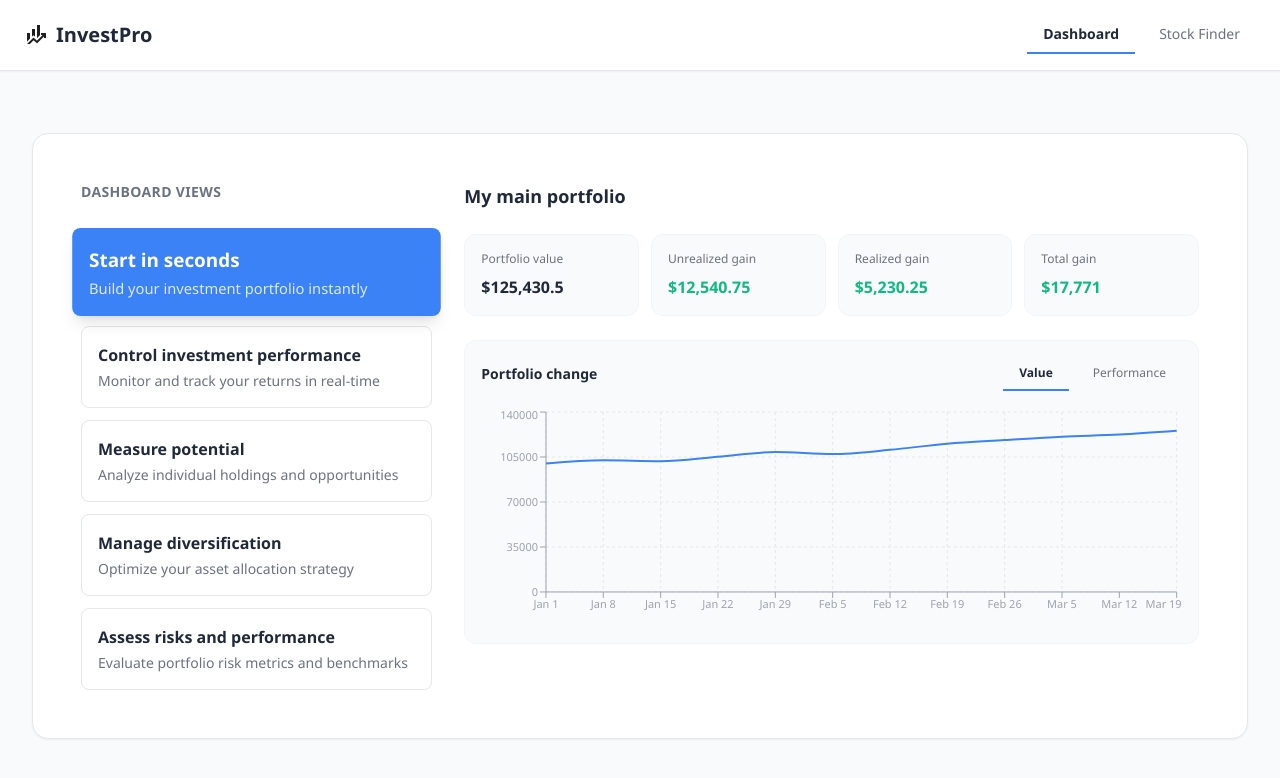
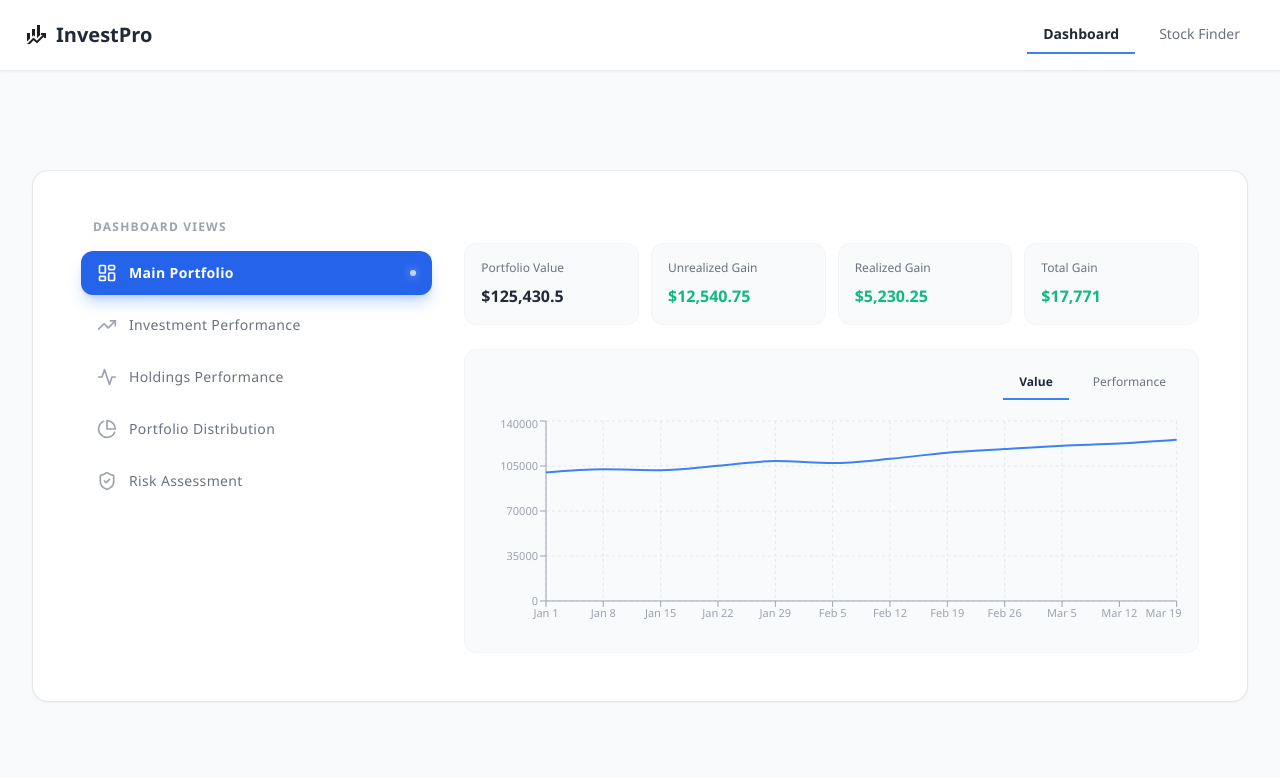
Before and after one commit to lilyyangyi301/portfolio_manager_group_3, a React (Vite) app in the folder Frontend/: page / in a window 1280 px wide. Shown: the top 778 px of the page. Built offline with nearby package versions, Linux system fonts and the light colour scheme.

Commit message:
adjust frontend design

```diff
--- a/Frontend/src/components/DiversificationPanel.jsx
+++ b/Frontend/src/components/DiversificationPanel.jsx
@@ -65,7 +65,6 @@ export const DiversificationPanel = () => {
 
         {/* Distribution Table */}
         <div className="space-y-2">
-          <h4 className="font-semibold text-primary text-sm mb-3">Portfolio distribution</h4>
           {currentData.map((item, idx) => (
             <div key={idx} className="bg-white rounded-lg border border-gray-200 p-3 hover:shadow-md transition-shadow">
               <div className="flex items-center justify-between mb-2">
--- a/Frontend/src/components/FeatureMenu.jsx
+++ b/Frontend/src/components/FeatureMenu.jsx
@@ -1,36 +1,61 @@
 import React from 'react';
 import { mockData } from '../data/mockData';
+import { LayoutDashboard, TrendingUp, Activity, PieChart, ShieldCheck, Layers } from 'lucide-react';
+
+const getIconForTitle = (title) => {
+  const lowerTitle = title.toLowerCase();
+  if (lowerTitle.includes('main')) return <LayoutDashboard size={20} />;
+  if (lowerTitle.includes('investment')) return <TrendingUp size={20} />;
+  if (lowerTitle.includes('holdings')) return <Activity size={20} />;
+  if (lowerTitle.includes('distribution')) return <PieChart size={20} />;
+  if (lowerTitle.includes('risk')) return <ShieldCheck size={20} />;
+  return <Layers size={20} />;
+};
 
 export const FeatureMenu = ({ activeFeature, onSelectFeature }) => {
   return (
-    <div className="space-y-3">
-      <h3 className="text-sm font-semibold text-secondary uppercase tracking-wide mb-4">Dashboard Views</h3>
-      {mockData.features.map((feature) => (
+    <div className="space-y-2">
+      <h3 className="text-xs font-bold text-gray-400 uppercase tracking-widest px-3 mb-4">
+        Dashboard Views
+      </h3>
+      {mockData.features.map((feature) => {
+        const isActive = activeFeature === feature.id;
+
+        return (
           <button
             key={feature.id}
             onClick={() => onSelectFeature(feature.id)}
-          className={`w-full text-left p-4 rounded-lg transition-all duration-200 ${
-            activeFeature === feature.id
-              ? 'bg-accent text-white shadow-lg scale-105'
-              : 'bg-white text-primary hover:bg-gray-50 border border-gray-200'
+            className={`w-full flex items-center gap-3 px-4 py-3 rounded-xl transition-all duration-300 outline-none group ${
+              isActive
+                ? 'bg-blue-600 text-white shadow-lg shadow-blue-500/30'
+                : 'bg-transparent text-gray-500 hover:text-gray-900 hover:bg-gray-100/80'
             }`}
           >
-          <h4
-            className={`font-bold transition-all ${
-              activeFeature === feature.id ? 'text-lg' : 'text-base'
+            {/* Dynamic Icon */}
+            <div
+              className={`transition-colors duration-300 flex items-center justify-center ${
+                isActive ? 'text-white' : 'text-gray-400 group-hover:text-blue-500'
+              }`}
+            >
+              {getIconForTitle(feature.title)}
+            </div>
+
+            {/* Title */}
+            <span
+              className={`font-medium tracking-wide text-sm transition-all duration-300 ${
+                isActive ? 'font-semibold' : ''
               }`}
             >
               {feature.title}
-          </h4>
-          <p
-            className={`text-sm mt-1 transition-colors ${
-              activeFeature === feature.id ? 'text-blue-100' : 'text-secondary'
-            }`}
-          >
-            {feature.description}
-          </p>
+            </span>
+
+            {/* Subtle Active Indicator */}
+            {isActive && (
+              <div className="ml-auto w-1.5 h-1.5 rounded-full bg-white shadow-[0_0_8px_rgba(255,255,255,0.8)] animate-pulse"></div>
+            )}
           </button>
-      ))}
+        );
+      })}
     </div>
   );
 };
--- a/Frontend/src/components/PerformancePanel.jsx
+++ b/Frontend/src/components/PerformancePanel.jsx
@@ -15,7 +15,6 @@ export const PerformancePanel = () => {
         {/* Chart */}
         <div className="lg:col-span-2 bg-gray-50 rounded-xl p-4 border border-gray-100">
           <div className="flex items-center justify-between mb-4">
-            <h4 className="font-semibold text-primary text-sm">Portfolio change</h4>
             <div className="flex gap-2">
               <button
                 onClick={() => setChartType('value')}
@@ -32,7 +31,7 @@ export const PerformancePanel = () => {
             </div>
           </div>
 
-          <ResponsiveContainer width="100%" height={280}>
+          <ResponsiveContainer width="100%" height={280} className="mt-8">
             <LineChart data={history}>
               <CartesianGrid strokeDasharray="3 3" stroke="#e5e7eb" />
               <XAxis dataKey="date" stroke="#9ca3af" style={{ fontSize: '11px' }} />
@@ -60,7 +59,6 @@ export const PerformancePanel = () => {
 
         {/* Performance by Period */}
         <div className="space-y-2">
-          <h4 className="font-semibold text-primary text-sm mb-3">Performance</h4>
           {periods.map((period) => (
             <button
               key={period.period}
--- a/Frontend/src/components/PortfolioOverviewPanel.jsx
+++ b/Frontend/src/components/PortfolioOverviewPanel.jsx
@@ -10,10 +10,10 @@ export const PortfolioOverviewPanel = () => {
   const history = mockData.portfolioHistory;
 
   const metrics = [
-    { label: 'Portfolio value', value: `$${portfolio.value.toLocaleString('en-US', { maximumFractionDigits: 2 })}` },
-    { label: 'Unrealized gain', value: `$${portfolio.unrealizedGain.toLocaleString('en-US', { maximumFractionDigits: 2 })}`, positive: true },
-    { label: 'Realized gain', value: `$${portfolio.realizedGain.toLocaleString('en-US', { maximumFractionDigits: 2 })}`, positive: true },
-    { label: 'Total gain', value: `$${portfolio.totalGain.toLocaleString('en-US', { maximumFractionDigits: 2 })}`, positive: true },
+    { label: 'Portfolio Value', value: `$${portfolio.value.toLocaleString('en-US', { maximumFractionDigits: 2 })}` },
+    { label: 'Unrealized Gain', value: `$${portfolio.unrealizedGain.toLocaleString('en-US', { maximumFractionDigits: 2 })}`, positive: true },
+    { label: 'Realized Gain', value: `$${portfolio.realizedGain.toLocaleString('en-US', { maximumFractionDigits: 2 })}`, positive: true },
+    { label: 'Total Gain', value: `$${portfolio.totalGain.toLocaleString('en-US', { maximumFractionDigits: 2 })}`, positive: true },
   ];
 
   return (
@@ -38,7 +38,7 @@ export const PortfolioOverviewPanel = () => {
       {/* Chart Section */}
       <div className="bg-gray-50 rounded-xl p-4 border border-gray-100">
         <div className="flex items-center justify-between mb-4">
-          <h4 className="font-semibold text-primary text-sm">Portfolio change</h4>
+          <h4 className="font-semibold text-primary text-sm"></h4>
           <div className="flex gap-2">
             <button
               onClick={() => setChartType('value')}
--- a/Frontend/src/components/PotentialPanel.jsx
+++ b/Frontend/src/components/PotentialPanel.jsx
@@ -50,7 +50,6 @@ export const PotentialPanel = () => {
 
       {/* Chart */}
       <div className="bg-gray-50 rounded-xl p-4 border border-gray-100 mb-4">
-        <h4 className="font-semibold text-primary text-sm mb-3">Holdings performance</h4>
         <ResponsiveContainer width="100%" height={300}>
           <BarChart data={chartData} layout="vertical" margin={{ top: 5, right: 30, left: 50, bottom: 5 }}>
             <CartesianGrid strokeDasharray="3 3" stroke="#e5e7eb" />
--- a/Frontend/src/components/RiskPanel.jsx
+++ b/Frontend/src/components/RiskPanel.jsx
@@ -39,8 +39,6 @@ export const RiskPanel = () => {
 
   return (
     <div className="animate-fadeIn space-y-4">
-      <h3 className="text-lg font-semibold text-primary">Risk Assessment</h3>
-
       {riskMetrics.map((metric, idx) => (
         <div key={idx} className="bg-white rounded-xl border border-gray-200 p-4">
           {/* Header */}
--- a/Frontend/src/data/mockData.js
+++ b/Frontend/src/data/mockData.js
@@ -1,6 +1,5 @@
 export const mockData = {
   portfolio: {
-    name: 'My main portfolio',
     value: 125430.50,
     unrealizedGain: 12540.75,
     realizedGain: 5230.25,
@@ -24,12 +23,12 @@ export const mockData = {
   ],
 
   performanceByPeriod: [
-    { period: '1 month', return: 8.2, positive: true },
-    { period: '3 month', return: 15.4, positive: true },
-    { period: '6 month', return: 22.8, positive: true },
+    { period: '1 Month', return: 8.2, positive: true },
+    { period: '3 Month', return: 15.4, positive: true },
+    { period: '6 Month', return: 22.8, positive: true },
     { period: 'YTD', return: 25.43, positive: true },
-    { period: '1 year', return: 32.1, positive: true },
-    { period: 'All time', return: 45.6, positive: true },
+    { period: '1 Year', return: 32.1, positive: true },
+    { period: 'All Time', return: 45.6, positive: true },
   ],
 
   holdings: [
@@ -93,28 +92,23 @@ export const mockData = {
   features: [
     {
       id: 1,
-      title: 'Start in seconds',
-      description: 'Build your investment portfolio instantly',
+      title: 'Main Portfolio',
     },
     {
       id: 2,
-      title: 'Control investment performance',
-      description: 'Monitor and track your returns in real-time',
+      title: 'Investment Performance',
     },
     {
       id: 3,
-      title: 'Measure potential',
-      description: 'Analyze individual holdings and opportunities',
+      title: 'Holdings Performance',
     },
     {
       id: 4,
-      title: 'Manage diversification',
-      description: 'Optimize your asset allocation strategy',
+      title: 'Portfolio Distribution',
     },
     {
       id: 5,
-      title: 'Assess risks and performance',
-      description: 'Evaluate portfolio risk metrics and benchmarks',
+      title: 'Risk Assessment',
     },
   ],
 
--- a/Frontend/src/mockData.js
+++ b/Frontend/src/mockData.js
@@ -31,28 +31,23 @@ export const mockData = {
   featureShowcase: [
     {
       id: 1,
-      title: 'Start in seconds',
-      description: 'Get your portfolio up and running instantly',
+      title: 'Main Portfolio',
     },
     {
       id: 2,
-      title: 'Control investment performance',
-      description: 'Track and analyze your investment returns',
+      title: 'Investment Performance',
     },
     {
       id: 3,
-      title: 'Measure potential',
-      description: 'Identify top performers and opportunities',
+      title: 'Holdings Performance',
     },
     {
       id: 4,
-      title: 'Manage diversification',
-      description: 'Optimize your asset allocation strategy',
+      title: 'Portfolio Distribution',
     },
     {
       id: 5,
-      title: 'Assess risks and performance',
-      description: 'Understand your portfolio risk profile',
+      title: 'Risk Assessment',
     },
   ],
 
@@ -86,12 +81,12 @@ export const mockData = {
       { date: 'Aug', value: 125430 },
     ],
     timeRanges: [
-      { label: '1 month', value: 2.5, positive: true },
-      { label: '3 month', value: 5.8, positive: true },
-      { label: '6 month', value: 8.2, positive: true },
+      { label: '1 Month', value: 2.5, positive: true },
+      { label: '3 Month', value: 5.8, positive: true },
+      { label: '6 Month', value: 8.2, positive: true },
       { label: 'YTD', value: 14.35, positive: true },
-      { label: '1 year', value: 18.9, positive: true },
-      { label: 'All time', value: 24.5, positive: true },
+      { label: '1 Year', value: 18.9, positive: true },
+      { label: 'All Time', value: 24.5, positive: true },
     ],
   },
 
```
Lines whose indentation alone changed are shown as unchanged.
